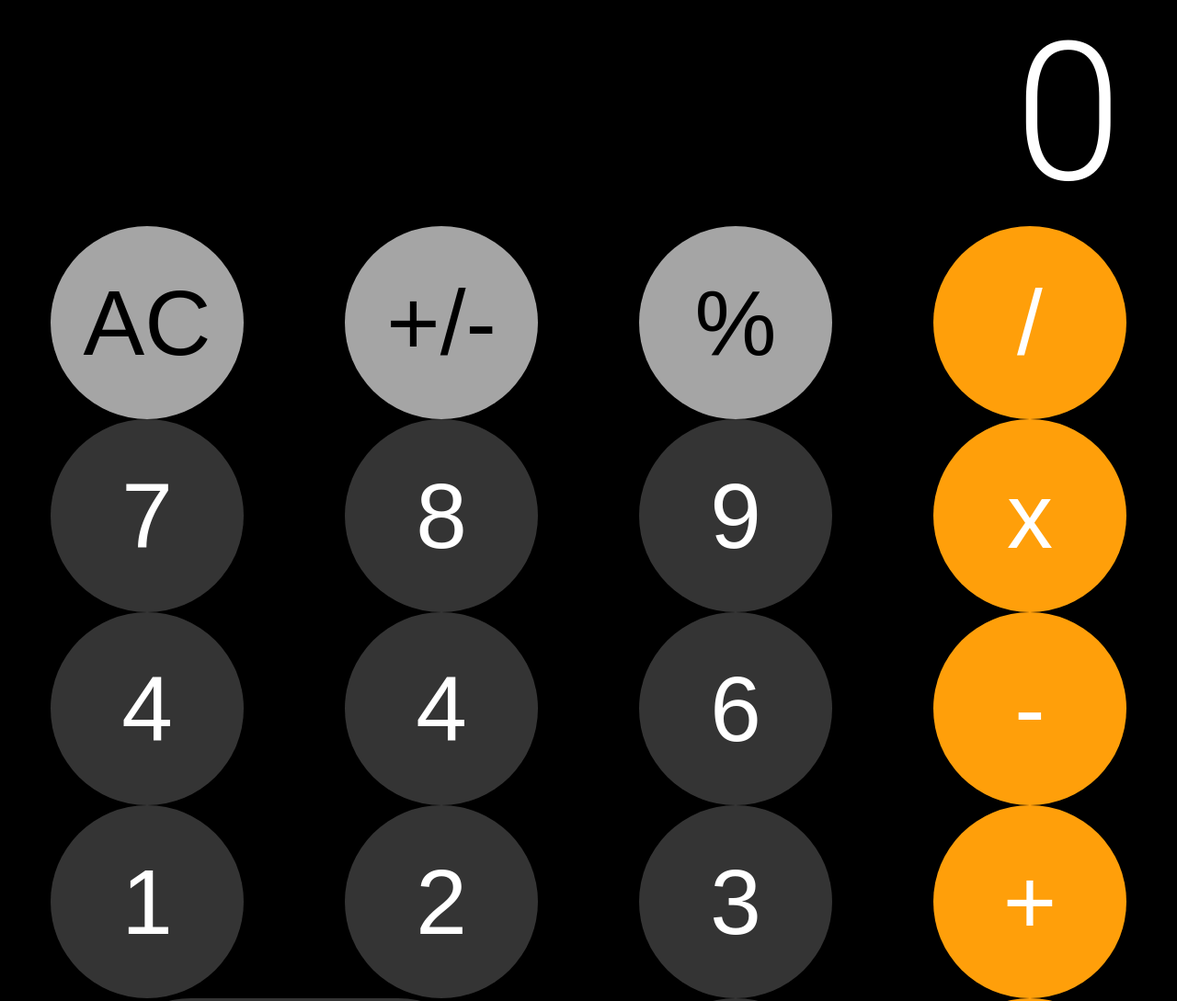
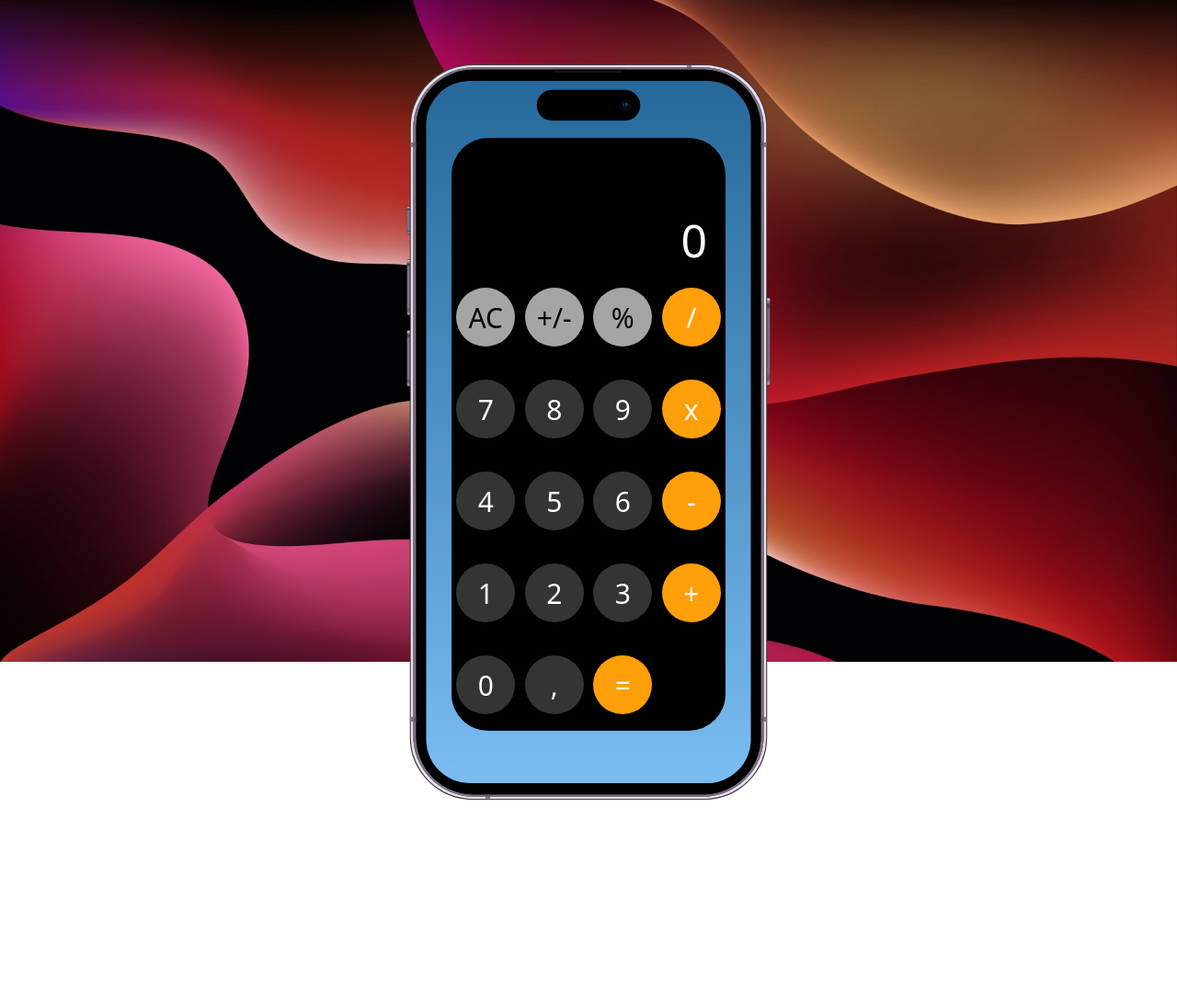
Before and after one commit to S4BIN/calculator, a plain HTML site: page index.html in a window 1280 px wide. Shown: the top 1089 px of the page at 92% size. After the commit the page ends 870 px from the top, so only its background shows below. Drawn offline with Linux system fonts and the light colour scheme.

Commit message:
index.html and style.css and images/

```diff
--- a/index.html
+++ b/index.html
@@ -9,6 +9,11 @@
     <script src="./script.js" defer></script>
   </head>
   <body>
+    <img src="images/background.jpg" alt="" />
+    <div>
+      <img src="images/iphone.svg" alt="" />
+    </div>
+
     <div class="container">
       <div class="result">
         <span>0</span>
@@ -24,7 +29,7 @@
         <button class="item numbers">9</button>
         <button class="item item3 sign">x</button>
         <button class="item numbers">4</button>
-        <button class="item numbers">4</button>
+        <button class="item numbers">5</button>
         <button class="item numbers">6</button>
         <button class="item item3 sign">-</button>
         <button class="item numbers">1</button>
--- a/style.css
+++ b/style.css
@@ -1,21 +1,32 @@
 @import url("https://fonts.googleapis.com/css2?family=Roboto:wght@300&display=swap");
 
 * {
+  font-family: system-ui, -apple-system, BlinkMacSystemFont, "Segoe UI", Roboto,
+    Oxygen, Ubuntu, Cantarell, "Open Sans", "Helvetica Neue", sans-serif;
   padding: 0;
   margin: 0;
 }
 
-html,
-body #fullheight {
-  min-height: 100% !important;
+body img {
+  position: relative;
   height: 100%;
-  font-family: Roboto, Arial, Helvetica, sans-serif;
-  background-color: black;
+  width: 100%;
+}
+
+body div img {
+  position: absolute;
+  top: 70px;
 }
 
 .container {
-  height: 100%;
+  position: absolute;
+  transform: translate(-50%, -50%);
+  top: 50%;
+  left: 50%;
+  height: 500px;
+  width: 298px;
   background-color: black;
+  border-radius: 40px;
 }
 
 .result {
@@ -23,32 +34,33 @@ body #fullheight {
   justify-content: flex-end;
   align-items: flex-end;
   color: white;
-  height: 39%;
+  height: 145px;
 }
 
 .result span {
-  margin-right: 60px;
-  font-size: 210px;
+  margin-right: 20px;
+  font-size: 50px;
 }
 
 .buttons {
-  width: 100%;
-  height: 60%;
+  width: auto;
+  height: 100%;
   background-color: black;
   display: grid;
-  grid-template-columns: 25% 25% 25% 25%;
+  grid-template-columns: 1fr 1fr 1fr 1fr;
+  border-radius: 40px;
 }
 
 .item {
   display: flex;
   justify-content: center;
   align-items: center;
-  font-size: 100px;
+  font-size: 30px;
   color: white;
-  border-radius: 100%;
-  width: 210px;
-  height: 210px;
-  padding: 10px;
+  border-radius: 50%;
+  width: 25px;
+  height: 25px;
+  padding: 32px;
   cursor: pointer;
   align-self: center;
   justify-self: center;
@@ -83,8 +95,5 @@ body #fullheight {
 
 .itemZero {
   background-color: #343434;
-  width: 435px;
-  border-radius: 135px;
-  grid-column: span 2;
   border: none;
 }
```
Also changed, not shown: images/background.jpg (added), images/iphone.svg (added).
